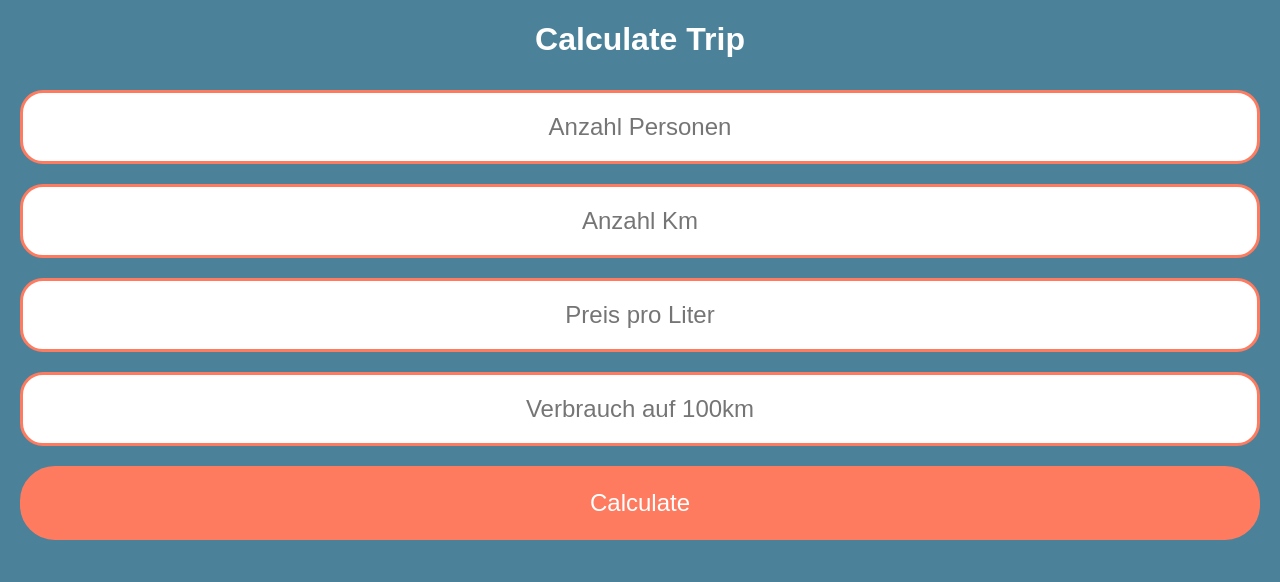
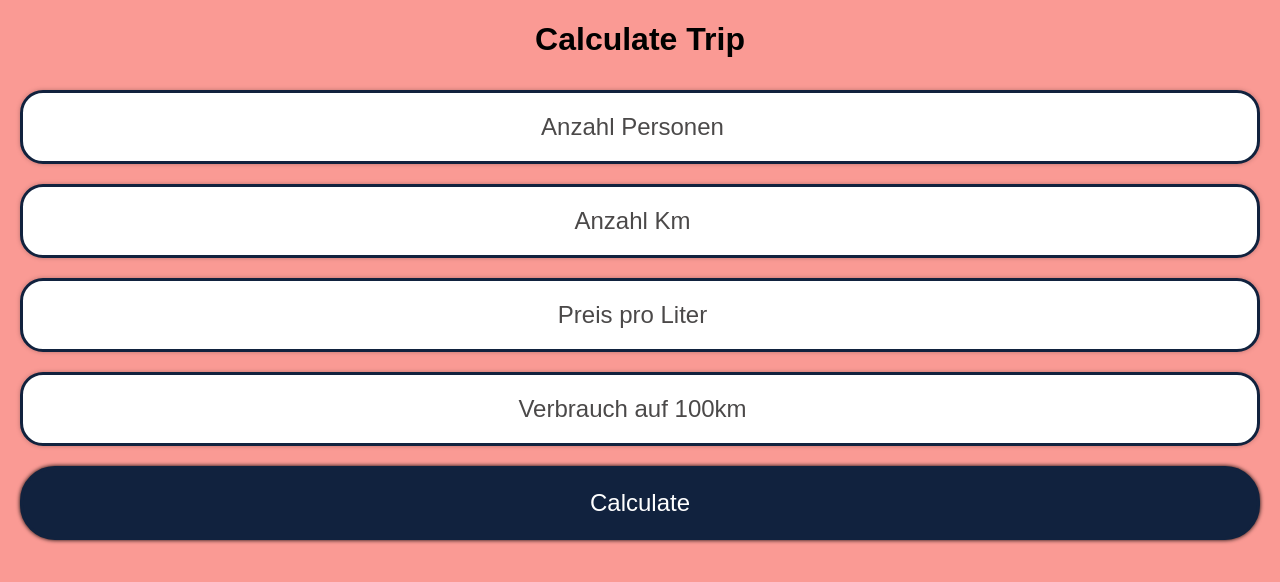
Before and after one commit to JanRaadts/spritty, a Next.js app: page / in a window 1280 px wide. Shown: the top 582 px of the page. Built offline with nearby package versions, Linux system fonts and the light colour scheme.

Commit message:
adding some style

```diff
--- a/GlobalStyles.js
+++ b/GlobalStyles.js
@@ -7,7 +7,7 @@ const GlobalStyles = createGlobalStyle`
   }
 
   body{
-    background-color: #4B8299;
+    background-color: #FA9A94;
   }
 
 `;
--- a/components/Header/Header.js
+++ b/components/Header/Header.js
@@ -10,5 +10,7 @@ export default function Header() {
 
 const StyledTitle = styled.h1`
   text-align: center;
-  color: white;
+  color: ::placeholder {
+    color: #11223E;
+  };
 `;
--- a/components/InputForm/InputForm.js
+++ b/components/InputForm/InputForm.js
@@ -1,34 +1,50 @@
+import { useState } from "react";
 import styled from "styled-components";
 
-export default function InputForm() {
+export default function InputForm({ onData, onResult }) {
+  const [result, setResult] = useState(false);
+
+  function handleData(event) {
+    event.preventDefault();
+    setResult(true);
+    onResult(result);
+    let InputData = {
+      anzPers: event.target.elements.AnzPers.value,
+      anzKm: event.target.elements.AnzKm.value,
+      preis: event.target.elements.preis.value,
+      verbrauch: event.target.elements.AnzVerbrauch.value,
+    };
+    onData(InputData);
+  }
+
   return (
     <>
-      <StyledForm>
+      <StyledForm onSubmit={handleData}>
         <StyledInput
           placeholder="Anzahl Personen"
-          type="text"
+          type="number"
           name="AnzPers"
           required
         ></StyledInput>
         <StyledInput
           placeholder="Anzahl Km"
-          type="text"
-          name="AnzPers"
+          type="number"
+          name="AnzKm"
           required
         ></StyledInput>
         <StyledInput
           placeholder="Preis pro Liter"
-          type="text"
-          name="AnzPers"
+          type="number"
+          name="preis"
           required
         ></StyledInput>
         <StyledInput
           placeholder="Verbrauch auf 100km"
-          type="text"
-          name="AnzPers"
+          type="number"
+          name="AnzVerbrauch"
           required
         ></StyledInput>
-        <StyledButton>Calculate</StyledButton>
+        <StyledButton type="submit">Calculate</StyledButton>
       </StyledForm>
     </>
   );
@@ -47,9 +63,14 @@ const StyledInput = styled.input`
   margin-right: 20px;
   padding: 20px;
   border-radius: 23px;
-  border: 3px #ff7b60 solid;
+
+  border: 3px #11223e solid;
   font-size: 24px;
   text-align: center;
+  filter: drop-shadow(0.5px 0.5px 2px rgba(0, 0, 0, 0.25));
+  ::placeholder {
+    color: #4b4949;
+  }
 `;
 
 const StyledButton = styled.button`
@@ -59,9 +80,10 @@ const StyledButton = styled.button`
   margin-right: 20px;
   padding: 20px;
   border-radius: 35px;
-  border: 3px #ff7b60 solid;
+  border: 3px #11223e solid;
   font-size: 24px;
   text-align: center;
-  background-color: #ff7b60;
+  background-color: #11223e;
   color: white;
+  filter: drop-shadow(0.5px 0.5px 2px black);
 `;
--- a/pages/index.js
+++ b/pages/index.js
@@ -3,11 +3,17 @@ import InputForm from "../components/InputForm/InputForm";
 import GlobalStyles from "../GlobalStyles";
 
 export default function HomePage() {
+  function handleData(event) {
+    console.log(event);
+  }
+
+  function handleResults() {}
+
   return (
     <>
       <GlobalStyles />
       <Header></Header>
-      <InputForm></InputForm>
+      <InputForm onData={handleData} onResult={handleResults} />
     </>
   );
 }
```
Also changed, not shown: components/Results/Results.js (added, +7 -0 lines).
